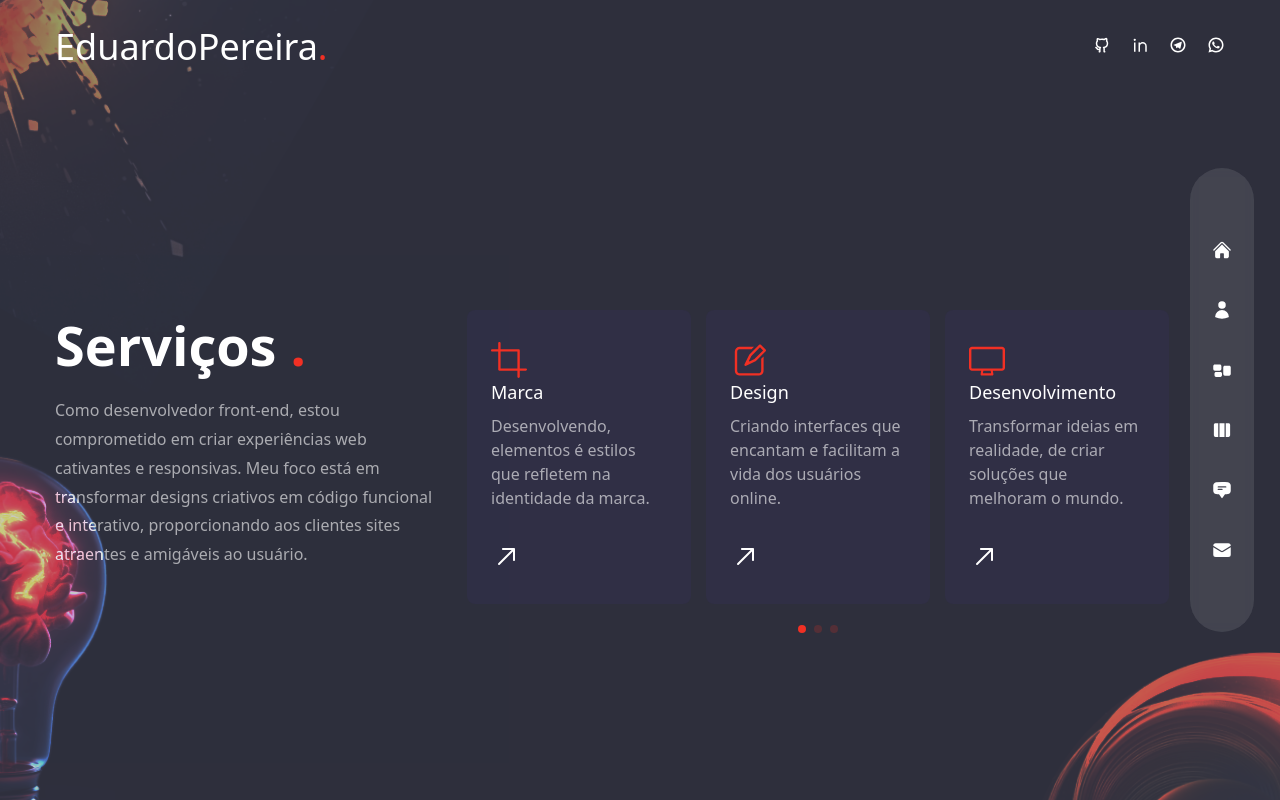
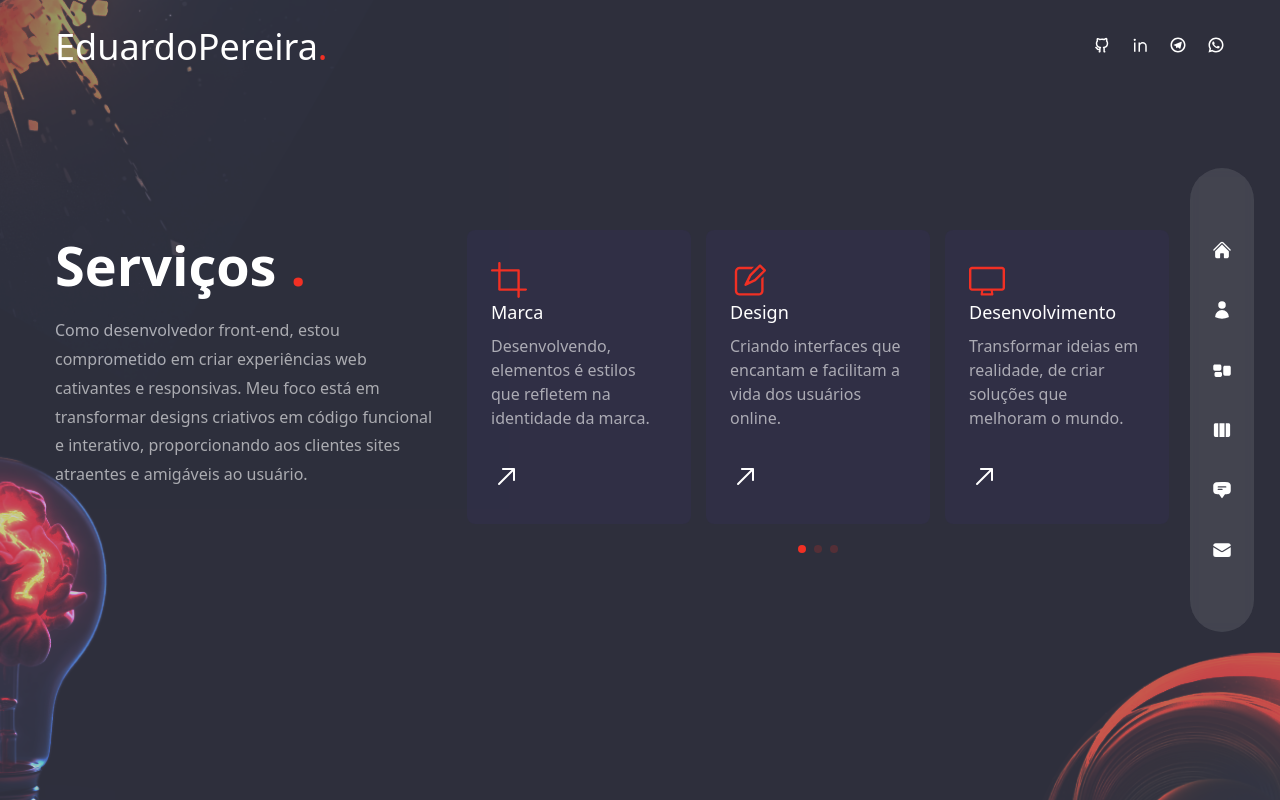
Before and after one commit to EduardoPereiraLima-Dev/EduardoPereira, a Next.js app: page /services in a window 1280 px wide. Built offline with nearby package versions, Linux system fonts and the light colour scheme.

Commit message:
commit de finalizao de ajustes

```diff
--- a/components/WorkSlider.js
+++ b/components/WorkSlider.js
@@ -183,6 +183,15 @@ const workSlides = {
 
       ],
     },
+    {
+      images: [
+        {
+          title: 'title',
+          path: '/thumb25.jpg',
+          link:'https://github.com/Eduardopereira11967484018?tab=repositories'
+        },
+      ]
+    },
   ],
 };
 
--- a/pages/services/index.js
+++ b/pages/services/index.js
@@ -24,7 +24,7 @@ import {fadeIn} from '../../variants';
 
 const Services = () => {
   return(
-  <div className='h-full bg-primary/30 flex items-center'style={{paddingTop:'10rem'}} >
+  <div className='h-full bg-primary/30 flex items-center py-36'>
     <Circles />
     <div className='container mx-auto'>
       <div className='flex flex-col xl:flex-row gap-x-7'>
```
Also changed, not shown: public/logo.png (deleted).
